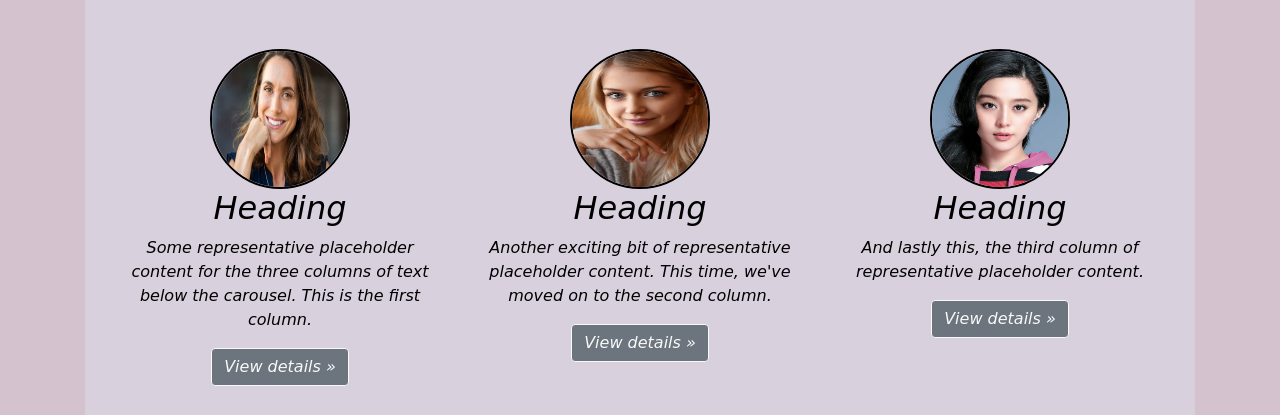
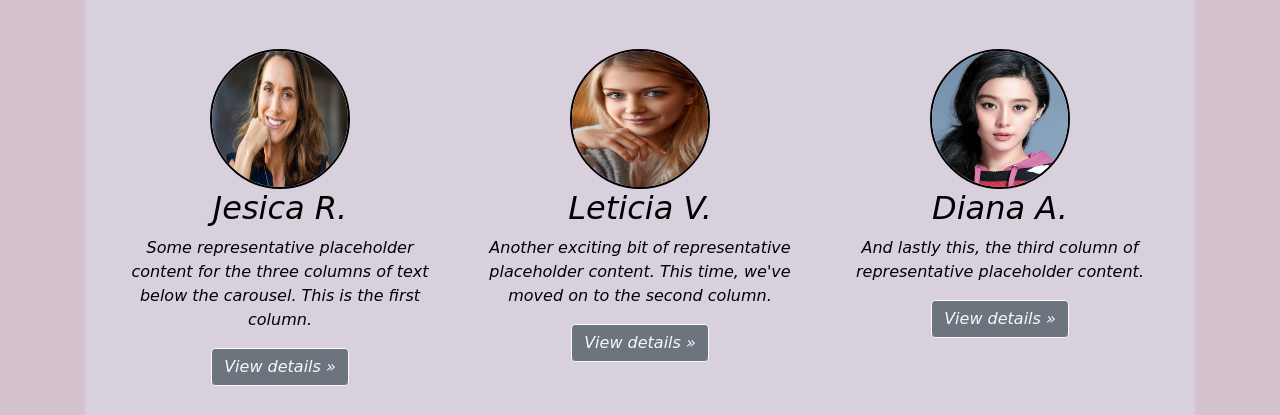
Before and after one commit to EFS963/efs963.github.io, a plain HTML site: page index.html in a window 1280 px wide. Shown: the part 1499-1914 px from the top of the page. Drawn offline with nearby package versions, Linux system fonts and the light colour scheme.

Commit message:
Nombres_adicionales

```diff
--- a/index.html
+++ b/index.html
@@ -144,19 +144,19 @@
         <div class="row">
             <div class="col-lg-4">
                     <img class="img-cir" src="assets/img/2018110813211214994.jpg" width="140" height="140" >
-              <h2 class="fw-normal">Heading</h2>
+              <h2 class="fw-normal">Jesica R.</h2>
               <p>Some representative placeholder content for the three columns of text below the carousel. This is the first column.</p>
               <p><a class="btn btn-outline-light btn-secondary" href="#">View details »</a></p>
             </div><!-- /.col-lg-4 -->
             <div class="col-lg-4">
                 <img class="img-cir" src="assets/img/R (1).jpg" width="140" height="140" alt="rounded-circle">
-              <h2 class="fw-normal">Heading</h2>
+              <h2 class="fw-normal">Leticia V.</h2>
               <p>Another exciting bit of representative placeholder content. This time, we've moved on to the second column.</p>
               <p><a class="btn btn-outline-light btn-secondary" href="#">View details »</a></p>
             </div><!-- /.col-lg-4 -->
             <div class="col-lg-4">
                 <img class="img-cir" src="assets/img/R.jpg" width="140" height="140" alt="rounded-circle">
-              <h2 class="fw-normal">Heading</h2>
+              <h2 class="fw-normal">Diana A.</h2>
               <p>And lastly this, the third column of representative placeholder content.</p>
               <p><a class="btn btn-outline-light btn-secondary" href="#">View details »</a></p>
             </div><!-- /.col-lg-4 -->
```
